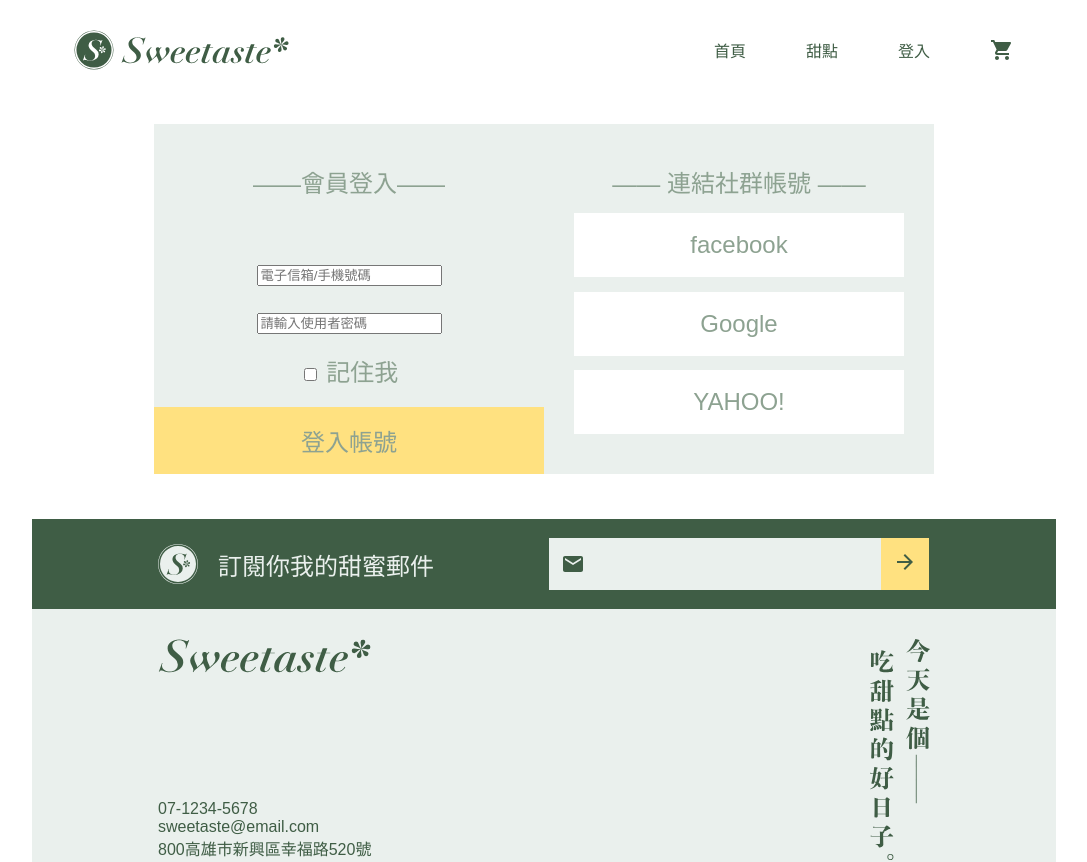
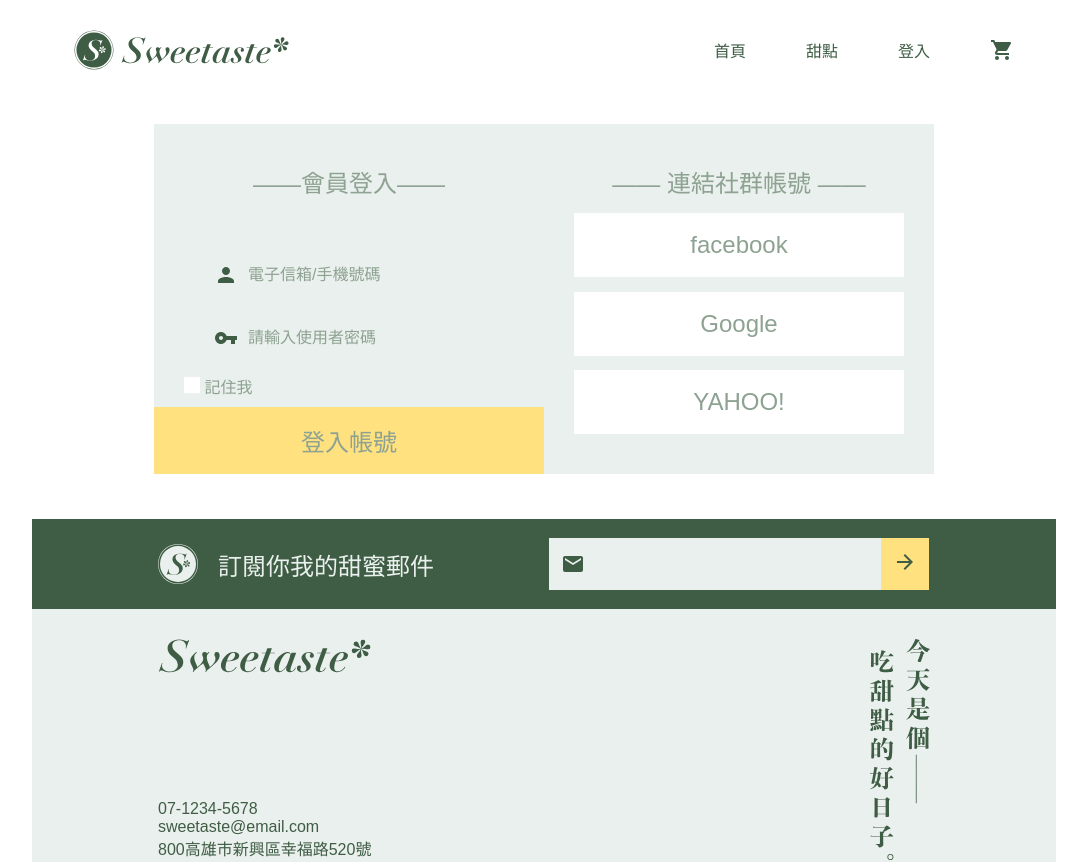
Before and after one commit to LiaoYingKai/dessert_e_commerce, a Vue app: page /#/Login in a window 1280 px wide. Shown: the top 862 px of the page, without its empty margins (96-1183 px from the left). Built offline with nearby package versions, Linux system fonts and the light colour scheme.

Commit message:
login page view is ok

```diff
--- a/src/components/Login.vue
+++ b/src/components/Login.vue
@@ -11,7 +11,8 @@
       <input type="text" placeholder="請輸入使用者密碼">
     </div>
     <div class="rememberMe">
-      <input type="checkbox"> 記住我
+      <input type="checkbox" id="check">
+      <label for="check"></label> 記住我
     </div>
     <div class="loginButton">
       登入帳號
@@ -53,14 +54,41 @@ export default {
         padding: 40px 0;
         text-align: center;
     }
-    .account {}
-    .password {}
-    .rememberMe {}
+    .account {
+        input[type="text"] {
+            background-image: url("../../static/image/baseline-person-24px.svg");
+            @include inputStyle;
+        }
+    }
+    .password {
+        input[type="text"] {
+            background-image: url("../../static/image/baseline-vpn_key-24px.svg");
+            @include inputStyle;
+        }
+    }
+    .rememberMe {
+        font-size: 16px;
+        align-self: flex-start;
+        margin-left: 30px;
+        input[type="checkbox"] {
+            display: none;
+            &:checked ~label {
+                background-color: red;
+            }
+        }
+        label {
+            width: 16px;
+            height: 16px;
+            display: inline-block;
+            background-color: #fff;
+        }
+    }
     .loginButton {
         width: 100%;
         padding: 16px 0;
         background-color: #FFE180;
         text-align: center;
+        cursor: pointer;
     }
 }
 .thirdPartyLogin {
@@ -74,6 +102,8 @@ export default {
         text-align: center;
         background-color: #FFFFFF;
         color: #8DA291;
+        cursor: pointer;
+
     }
 }
 </style>
--- a/src/components/mixin.scss
+++ b/src/components/mixin.scss
@@ -21,7 +21,6 @@
   justify-content: space-between;
   align-items: center;
   @include pStyle(#8DA291, 24px);
-  cursor: pointer;
 
   &:hover {
     height: 390px;
@@ -37,3 +36,18 @@
     }
   }
 }
+@mixin inputStyle() {
+  box-sizing: border-box;
+  width: 330px;
+  padding: 18px 0 18px 64px;
+  background-color: #EAF0ED;
+  border: 0;
+  background-repeat: no-repeat;
+  background-position: 30px;
+  font-size: 16px;
+
+  &::placeholder {
+    color: #8DA291;
+    font-size: 16px;
+  }
+}
```
Also changed, not shown: static/image/baseline-person-24px.svg (added), static/image/baseline-vpn_key-24px.svg (added).
